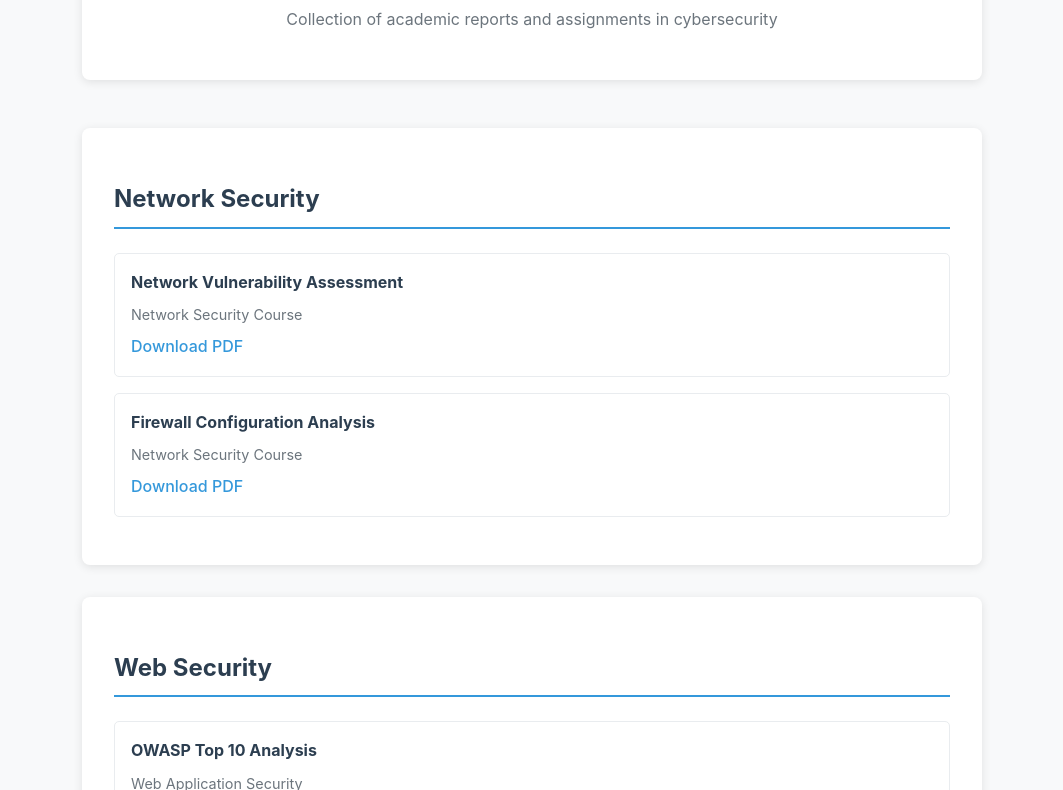
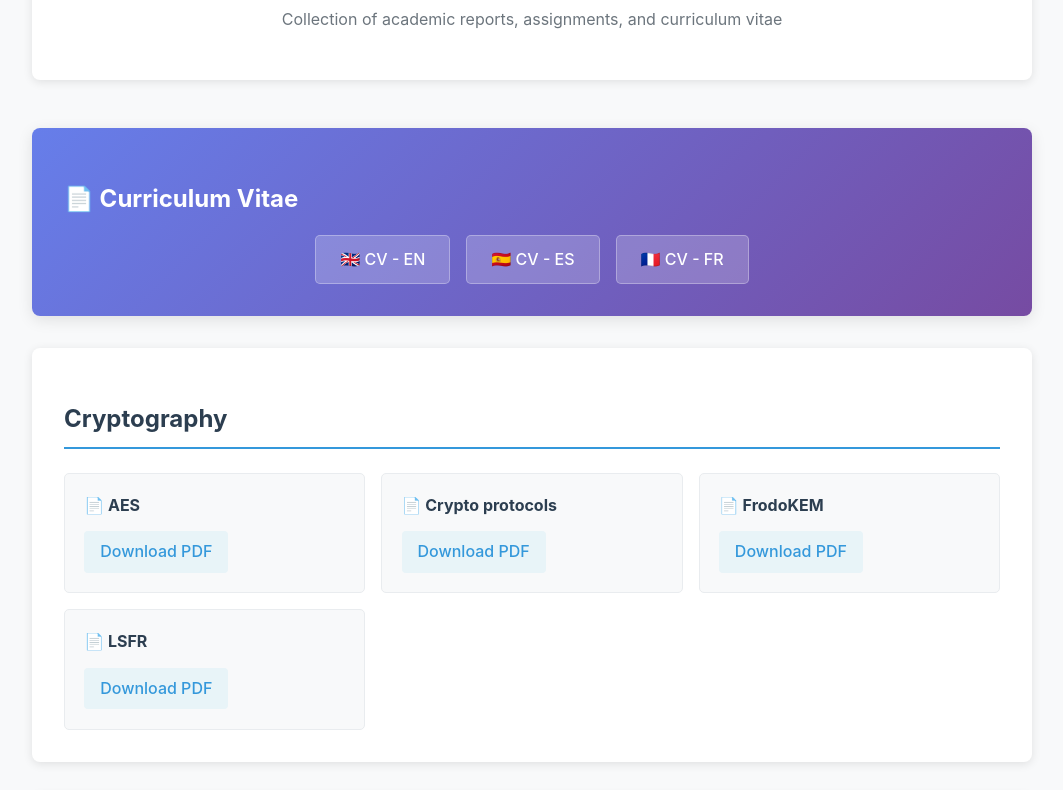
Before and after one commit to l1uk/cybersecurity-portfolio, a plain HTML site: page index.html in a window 1280 px wide. Shown: the part 146-936 px from the top of the page, without its empty margins (108-1171 px from the left). Drawn offline with Linux system fonts and the light colour scheme.

Commit message:
modified index.html

```diff
--- a/index.html
+++ b/index.html
@@ -3,12 +3,12 @@
 <head>
     <meta charset="UTF-8">
     <meta name="viewport" content="width=device-width, initial-scale=1.0">
-    <title>Academic Cybersecurity Reports</title>
+    <title>Academic Cybersecurity Portfolio</title>
     <style>
         body {
             font-family: -apple-system, BlinkMacSystemFont, 'Segoe UI', Roboto, sans-serif;
             line-height: 1.6;
-            max-width: 900px;
+            max-width: 1000px;
             margin: 0 auto;
             padding: 2rem;
             background: #f8f9fa;
@@ -33,6 +33,43 @@
             color: #6c757d;
         }
 
+        .cv-section {
+            background: linear-gradient(135deg, #667eea, #764ba2);
+            color: white;
+            padding: 2rem;
+            margin-bottom: 2rem;
+            border-radius: 8px;
+            box-shadow: 0 4px 15px rgba(0,0,0,0.1);
+        }
+
+        .cv-section h2 {
+            margin-bottom: 1rem;
+            border: none;
+            color: white;
+        }
+
+        .cv-links {
+            display: flex;
+            gap: 1rem;
+            flex-wrap: wrap;
+            justify-content: center;
+        }
+
+        .cv-link {
+            background: rgba(255,255,255,0.2);
+            color: white;
+            text-decoration: none;
+            padding: 0.7rem 1.5rem;
+            border-radius: 5px;
+            font-weight: 500;
+            transition: background 0.2s;
+            border: 1px solid rgba(255,255,255,0.3);
+        }
+
+        .cv-link:hover {
+            background: rgba(255,255,255,0.3);
+        }
+
         .section {
             background: white;
             padding: 2rem;
@@ -48,123 +85,207 @@
             margin-bottom: 1.5rem;
         }
 
-        .report-list {
-            list-style: none;
-            padding: 0;
+        .report-grid {
+            display: grid;
+            grid-template-columns: repeat(auto-fit, minmax(300px, 1fr));
+            gap: 1rem;
         }
 
-        .report-item {
-            padding: 1rem;
+        .report-card {
             border: 1px solid #e9ecef;
             border-radius: 5px;
-            margin-bottom: 1rem;
-            transition: box-shadow 0.2s;
+            padding: 1.2rem;
+            transition: transform 0.2s, box-shadow 0.2s;
+            background: #f8f9fa;
         }
 
-        .report-item:hover {
-            box-shadow: 0 2px 8px rgba(0,0,0,0.15);
+        .report-card:hover {
+            transform: translateY(-2px);
+            box-shadow: 0 4px 15px rgba(0,0,0,0.1);
         }
 
         .report-title {
             font-weight: bold;
             color: #2c3e50;
-            margin-bottom: 0.5rem;
-        }
-
-        .report-course {
-            color: #6c757d;
-            font-size: 0.9rem;
-            margin-bottom: 0.5rem;
+            margin-bottom: 0.8rem;
+            font-size: 1rem;
         }
 
         .download-link {
             color: #3498db;
             text-decoration: none;
             font-weight: 500;
+            padding: 0.5rem 1rem;
+            background: #e8f4f8;
+            border-radius: 4px;
+            display: inline-block;
+            transition: background 0.2s;
         }
 
         .download-link:hover {
-            text-decoration: underline;
+            background: #d1ecf1;
+            text-decoration: none;
         }
 
-        .coming-soon {
+        .loading {
             text-align: center;
             color: #6c757d;
-            font-style: italic;
             padding: 2rem;
-            border: 2px dashed #dee2e6;
-            border-radius: 5px;
+        }
+
+        .file-icon {
+            margin-right: 0.5rem;
+        }
+
+        @media (max-width: 768px) {
+            body {
+                padding: 1rem;
+            }
+
+            .cv-links {
+                flex-direction: column;
+            }
+
+            .report-grid {
+                grid-template-columns: 1fr;
+            }
         }
     </style>
 </head>
 <body>
     <header class="header">
-        <h1>Academic Cybersecurity Reports</h1>
-        <p>Collection of academic reports and assignments in cybersecurity</p>
+        <h1>Academic Cybersecurity Portfolio</h1>
+        <p>Collection of academic reports, assignments, and curriculum vitae</p>
     </header>
 
     <main>
-        <section class="section">
-            <h2>Network Security</h2>
-            <ul class="report-list">
-                <li class="report-item">
-                    <div class="report-title">Network Vulnerability Assessment</div>
-                    <div class="report-course">Network Security Course</div>
-                    <a href="reports/network-security/network-vuln-assessment.pdf" class="download-link">Download PDF</a>
-                </li>
-                <li class="report-item">
-                    <div class="report-title">Firewall Configuration Analysis</div>
-                    <div class="report-course">Network Security Course</div>
-                    <a href="reports/network-security/firewall-analysis.pdf" class="download-link">Download PDF</a>
-                </li>
-            </ul>
-        </section>
-
-        <section class="section">
-            <h2>Web Security</h2>
-            <ul class="report-list">
-                <li class="report-item">
-                    <div class="report-title">OWASP Top 10 Analysis</div>
-                    <div class="report-course">Web Application Security</div>
-                    <a href="reports/web-security/owasp-top10-analysis.pdf" class="download-link">Download PDF</a>
-                </li>
-                <li class="report-item">
-                    <div class="report-title">SQL Injection Testing Report</div>
-                    <div class="report-course">Web Application Security</div>
-                    <a href="reports/web-security/sql-injection-report.pdf" class="download-link">Download PDF</a>
-                </li>
-            </ul>
-        </section>
-
-        <section class="section">
-            <h2>Cryptography</h2>
-            <ul class="report-list">
-                <li class="report-item">
-                    <div class="report-title">RSA Implementation and Analysis</div>
-                    <div class="report-course">Applied Cryptography</div>
-                    <a href="reports/cryptography/rsa-implementation.pdf" class="download-link">Download PDF</a>
-                </li>
-                <li class="report-item">
-                    <div class="report-title">Blockchain Security Assessment</div>
-                    <div class="report-course">Applied Cryptography</div>
-                    <a href="reports/cryptography/blockchain-security.pdf" class="download-link">Download PDF</a>
-                </li>
-            </ul>
-        </section>
-
-        <section class="section">
-            <h2>Digital Forensics</h2>
-            <div class="coming-soon">
-                Reports coming soon...
+        <!-- CV Section -->
+        <section class="cv-section">
+            <h2>📄 Curriculum Vitae</h2>
+            <div class="cv-links" id="cv-links">
+                <div class="loading">Loading CV files...</div>
             </div>
         </section>
 
-        <section class="section">
-            <h2>Incident Response</h2>
-            <div class="coming-soon">
-                Reports coming soon...
-            </div>
-        </section>
+        <!-- Reports Container -->
+        <div id="reports-container">
+            <div class="loading">Loading reports...</div>
+        </div>
     </main>
+
+    <script>
+        // File structure based on your directory
+        const fileStructure = {
+            cv: [
+                'CV - EN.pdf',
+                'CV - ES.pdf',
+                'CV - FR.pdf'
+            ],
+            reports: {
+                'Cryptography': [
+                    'AES.pdf',
+                    'Crypto_protocols.pdf',
+                    'FrodoKEM.pdf',
+                    'LSFR.pdf'
+                ],
+                'Hardware Security': [
+                    'Side Channels examples.pdf'
+                ],
+                'Novel IDS - Graph Attention Network': [
+                    'Internship_presentation.pdf',
+                    'Internship_Report.pdf'
+                ],
+                'Secure programming': [
+                    'Bug Fixing.pdf',
+                    'Vulnerability assestment.pdf'
+                ]
+            }
+        };
+
+        // Function to get file icon based on extension
+        function getFileIcon(filename) {
+            if (filename.toLowerCase().includes('cv')) return '📋';
+            if (filename.toLowerCase().includes('presentation')) return '📊';
+            if (filename.toLowerCase().includes('report')) return '📄';
+            return '📄';
+        }
+
+        // Function to create clean display name
+        function getDisplayName(filename) {
+            return filename.replace('.pdf', '').replace(/_/g, ' ');
+        }
+
+        // Function to get language flag
+        function getLanguageFlag(filename) {
+            if (filename.includes('EN')) return '🇬🇧';
+            if (filename.includes('ES')) return '🇪🇸';
+            if (filename.includes('FR')) return '🇫🇷';
+            return '';
+        }
+
+        // Render CV section
+        function renderCVSection() {
+            const cvContainer = document.getElementById('cv-links');
+            cvContainer.innerHTML = '';
+
+            fileStructure.cv.forEach(filename => {
+                const link = document.createElement('a');
+                link.href = filename;
+                link.className = 'cv-link';
+                link.innerHTML = `${getLanguageFlag(filename)} ${getDisplayName(filename)}`;
+                link.target = '_blank';
+                cvContainer.appendChild(link);
+            });
+        }
+
+        // Render reports sections
+        function renderReportsSection() {
+            const container = document.getElementById('reports-container');
+            container.innerHTML = '';
+
+            Object.entries(fileStructure.reports).forEach(([topic, files]) => {
+                const section = document.createElement('section');
+                section.className = 'section';
+
+                const heading = document.createElement('h2');
+                heading.textContent = topic;
+                section.appendChild(heading);
+
+                const grid = document.createElement('div');
+                grid.className = 'report-grid';
+
+                files.forEach(filename => {
+                    const card = document.createElement('div');
+                    card.className = 'report-card';
+
+                    const title = document.createElement('div');
+                    title.className = 'report-title';
+                    title.innerHTML = `${getFileIcon(filename)} ${getDisplayName(filename)}`;
+
+                    const link = document.createElement('a');
+                    link.href = `reports/${encodeURIComponent(topic)}/${encodeURIComponent(filename)}`;
+                    link.className = 'download-link';
+                    link.textContent = 'Download PDF';
+                    link.target = '_blank';
+
+                    card.appendChild(title);
+                    card.appendChild(link);
+                    grid.appendChild(card);
+                });
+
+                section.appendChild(grid);
+                container.appendChild(section);
+            });
+        }
+
+        // Initialize the page
+        function init() {
+            renderCVSection();
+            renderReportsSection();
+        }
+
+        // Run when page loads
+        document.addEventListener('DOMContentLoaded', init);
+    </script>
 </body>
 </html>
```
